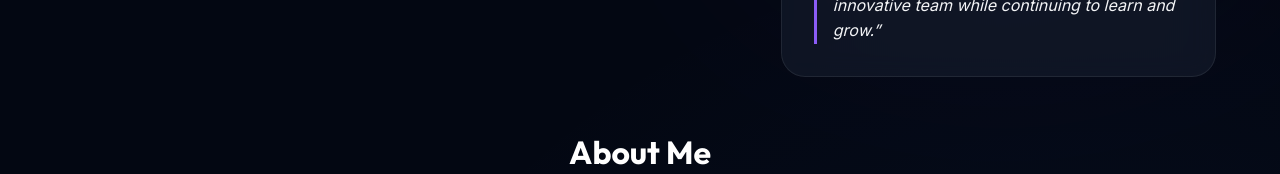
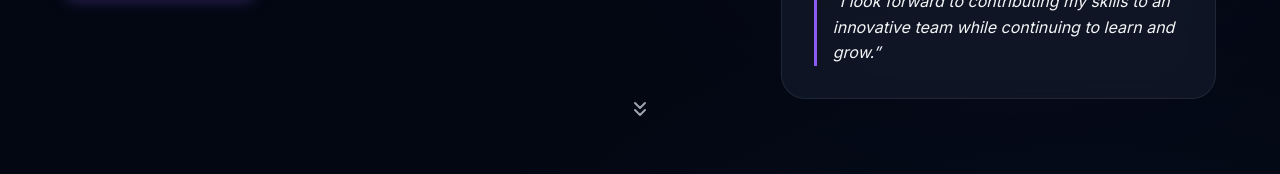
Before and after one commit to DarshChotaliya/portfolio, a plain HTML site: page index.html in a window 1280 px wide. Shown: the part 600-774 px from the top of the page. Drawn offline with Linux system fonts and the light colour scheme.

Commit message:
Add scroll down indicator to hero section

```diff
--- a/index.html
+++ b/index.html
@@ -64,6 +64,14 @@
             “I look forward to contributing my skills to an innovative team while continuing to learn and grow.”
           </p>
         </div>
+      </div>
+      <div class="scroll-down">
+        <a href="#about" aria-label="Scroll Down">
+          <svg xmlns="http://www.w3.org/2000/svg" width="24" height="24" viewBox="0 0 24 24" fill="none"
+            stroke="currentColor" stroke-width="2" stroke-linecap="round" stroke-linejoin="round">
+            <path d="M7 13l5 5 5-5M7 6l5 5 5-5" />
+          </svg>
+        </a>
       </div>
     </div>
   </section>
--- a/style.css
+++ b/style.css
@@ -185,10 +185,41 @@ ul {
 /* Hero Section */
 .hero {
   padding: 4rem 0 2rem;
-  min-height: auto;
+  min-height: 85vh; /* Restored height for scroll arrow */
   display: flex;
   align-items: center;
   position: relative;
+}
+
+.scroll-down {
+  position: absolute;
+  bottom: 1.5rem;
+  left: 50%;
+  transform: translateX(-50%);
+  animation: bounce 2s infinite;
+  z-index: 10;
+}
+
+.scroll-down a {
+  color: var(--text-muted);
+  display: block;
+  transition: color 0.3s ease;
+}
+
+.scroll-down a:hover {
+  color: var(--primary);
+}
+
+@keyframes bounce {
+  0%, 20%, 50%, 80%, 100% {
+    transform: translateX(-50%) translateY(0);
+  }
+  40% {
+    transform: translateX(-50%) translateY(-10px);
+  }
+  60% {
+    transform: translateX(-50%) translateY(-5px);
+  }
 }
 
 .hero::before {
```
